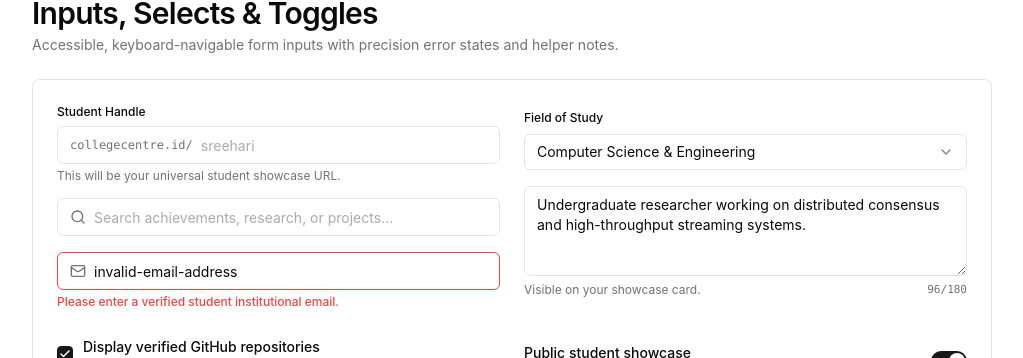
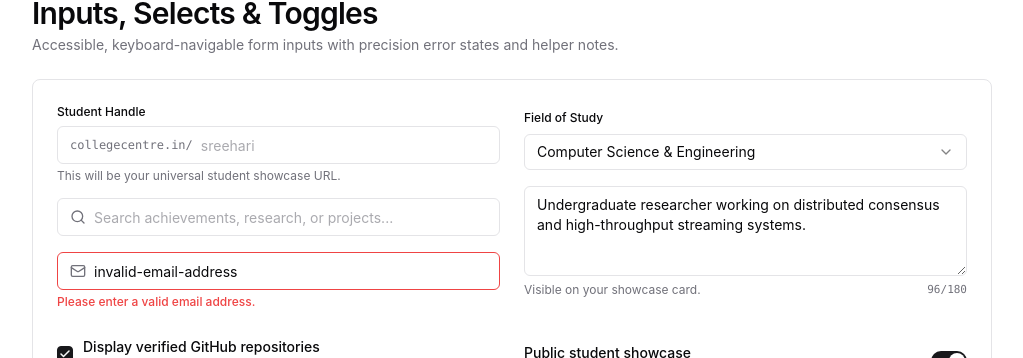
Before and after one commit to collegecentre/Collegecentre, a Next.js app: page /design-system in a window 1280 px wide. Shown: the part 2337-2695 px from the top of the page, without its empty margins (128-1151 px from the left). Built offline with nearby package versions, Linux system fonts and the light colour scheme.

Commit message:
fix: update domain to collegecentre.in and generalize email verification

```diff
--- a/src/app/design-system/page.tsx
+++ b/src/app/design-system/page.tsx
@@ -257,7 +257,7 @@ export default function DesignSystemShowcase() {
               <div className="space-y-1">
                 <span className="text-[10px] font-mono uppercase text-muted-foreground">Monospace / Code</span>
                 <p>
-                  <Typography variant="code">collegecentre.id/alex-rivera</Typography>
+                  <Typography variant="code">collegecentre.in/alex-rivera</Typography>
                 </p>
                 <Typography variant="bodySm">
                   Deterministic vanity links for student portfolios.
@@ -378,7 +378,7 @@ export default function DesignSystemShowcase() {
             <div className="space-y-4">
               <Input
                 label="Student Handle"
-                prefixElement={<span className="text-xs font-mono text-muted-foreground">collegecentre.id/</span>}
+                prefixElement={<span className="text-xs font-mono text-muted-foreground">collegecentre.in/</span>}
                 placeholder="sreehari"
                 helperText="This will be your universal student showcase URL."
               />
@@ -392,7 +392,7 @@ export default function DesignSystemShowcase() {
                 type="email"
                 prefixElement={<Mail className="h-4 w-4 text-muted-foreground" />}
                 defaultValue="invalid-email-address"
-                error="Please enter a verified student institutional email."
+                error="Please enter a valid email address."
               />
             </div>
 
@@ -664,7 +664,7 @@ export default function DesignSystemShowcase() {
               onClick={() =>
                 toast({
                   title: "Profile link active",
-                  description: "collegecentre.id/alex-rivera is now live.",
+                  description: "collegecentre.in/alex-rivera is now live.",
                   variant: "success",
                 })
               }
@@ -789,7 +789,7 @@ export default function DesignSystemShowcase() {
           {/* Error Banner & Error State */}
           <div className="space-y-4">
             <ErrorBanner
-              message="Failed to connect to university identity provider. Verification is pending."
+              message="Failed to connect to student verification service. Verification is pending."
               onDismiss={() => toast({ title: "Error banner dismissed", variant: "default" })}
             />
 
--- a/src/components/landing/ClaimHandleModal.tsx
+++ b/src/components/landing/ClaimHandleModal.tsx
@@ -26,18 +26,19 @@ export function ClaimHandleModal({
   onOpenChange,
   initialHandle = "",
 }: ClaimHandleModalProps) {
-  const [handle, setHandle] = React.useState(initialHandle || "yourname");
+  const [handle, setHandle] = React.useState(() => initialHandle || "yourname");
   const [college, setCollege] = React.useState("");
   const [email, setEmail] = React.useState("");
   const [isLoading, setIsLoading] = React.useState(false);
   const [isReserved, setIsReserved] = React.useState(false);
   const { toast } = useToast();
 
-  const prevInitialRef = React.useRef(initialHandle);
-  if (prevInitialRef.current !== initialHandle && initialHandle) {
-    prevInitialRef.current = initialHandle;
-    setHandle(initialHandle.toLowerCase().replace(/[^a-z0-9_-]/g, ""));
-  }
+  // Reset handle when modal opens with a new initial handle
+  React.useEffect(() => {
+    if (open && initialHandle) {
+      setHandle(initialHandle.toLowerCase().replace(/[^a-z0-9_-]/g, ""));
+    }
+  }, [open, initialHandle]);
 
   const cleanHandle = handle.toLowerCase().replace(/[^a-z0-9_-]/g, "");
 
@@ -52,7 +53,7 @@ export function ClaimHandleModal({
 
     toast({
       title: "Handle Reserved!",
-      description: `collegecentre.id/${cleanHandle} is reserved for your student onboarding.`,
+      description: `collegecentre.in/${cleanHandle} is reserved for your student onboarding.`,
       variant: "success",
     });
   };
@@ -88,7 +89,7 @@ export function ClaimHandleModal({
                 </span>
               </div>
               <div className="flex items-center rounded-md border border-input bg-background px-3 py-2 text-sm font-mono text-foreground focus-within:ring-2 focus-within:ring-ring">
-                <span className="text-muted-foreground select-none">collegecentre.id/</span>
+                <span className="text-muted-foreground select-none">collegecentre.in/</span>
                 <input
                   type="text"
                   value={cleanHandle}
@@ -111,13 +112,13 @@ export function ClaimHandleModal({
               />
 
               <Input
-                label="Student Email (.edu or institutional)"
+                label="Email"
                 type="email"
-                placeholder="you@university.edu"
+                placeholder="you@email.com"
                 prefixElement={<User className="h-4 w-4 text-muted-foreground" />}
                 value={email}
                 onChange={(e) => setEmail(e.target.value)}
-                helperText="Used to grant verified student badge."
+                helperText="Used to set up your account and verify your profile."
               />
             </div>
 
@@ -145,7 +146,7 @@ export function ClaimHandleModal({
               <DialogTitle className="text-xl">Handle reserved!</DialogTitle>
               <DialogDescription className="text-sm">
                 <span className="font-mono font-semibold text-foreground">
-                  collegecentre.id/{cleanHandle}
+                  collegecentre.in/{cleanHandle}
                 </span>{" "}
                 is locked for you. When Phase 2 authentication opens, you&apos;ll be first in line to publish your showcase.
               </DialogDescription>
--- a/src/components/landing/FinalCTA.tsx
+++ b/src/components/landing/FinalCTA.tsx
@@ -51,7 +51,7 @@ export function FinalCTA({ onOpenClaim }: FinalCTAProps) {
           className="max-w-md mx-auto flex flex-col sm:flex-row items-center gap-2 rounded-lg border border-border bg-background p-1.5 shadow-subtle focus-within:ring-2 focus-within:ring-ring transition-all"
         >
           <div className="flex items-center px-3 py-2 w-full font-mono text-xs sm:text-sm text-foreground">
-            <span className="text-muted-foreground select-none">collegecentre.id/</span>
+            <span className="text-muted-foreground select-none">collegecentre.in/</span>
             <input
               type="text"
               value={handle}
--- a/src/components/landing/Hero.tsx
+++ b/src/components/landing/Hero.tsx
@@ -52,7 +52,7 @@ export function Hero({ onOpenClaim, onOpenExplore }: HeroProps) {
           className="flex flex-col sm:flex-row items-center gap-2 rounded-lg border border-border/80 bg-card p-1.5 shadow-card focus-within:border-primary/80 focus-within:ring-2 focus-within:ring-ring transition-all"
         >
           <div className="flex items-center px-3 py-2 w-full font-mono text-xs sm:text-sm text-foreground">
-            <span className="text-muted-foreground select-none">collegecentre.id/</span>
+            <span className="text-muted-foreground select-none">collegecentre.in/</span>
             <input
               type="text"
               value={handleInput}
--- a/src/components/landing/HowItWorks.tsx
+++ b/src/components/landing/HowItWorks.tsx
@@ -16,9 +16,9 @@ export function HowItWorks({ onOpenClaim }: HowItWorksProps) {
       title: "Create & Claim",
       subtitle: "30 seconds setup",
       description:
-        "Reserve your custom vanity handle (e.g. collegecentre.id/alex) and connect your university email or GitHub profile.",
+        "Reserve your custom vanity handle (e.g. collegecentre.in/alex) and connect your email or GitHub profile.",
       icon: <UserCheck className="h-5 w-5 text-brand" />,
-      features: ["Custom vanity URL", ".edu institutional verification", "Instant student onboarding"],
+      features: ["Custom vanity URL", "Instant student verification", "Seamless onboarding"],
     },
     {
       step: "02",
--- a/src/components/landing/LoginModal.tsx
+++ b/src/components/landing/LoginModal.tsx
@@ -1,7 +1,7 @@
 "use client";
 
 import * as React from "react";
-import { GitBranch, School, ArrowRight } from "lucide-react";
+import { Mail, GitBranch, ArrowRight } from "lucide-react";
 import {
   Dialog,
   DialogContent,
@@ -56,10 +56,10 @@ export function LoginModal({ open, onOpenChange, onOpenClaim }: LoginModalProps)
             variant="outline"
             className="w-full justify-start text-sm h-10"
             disabled={isLoading}
-            onClick={() => handleSimulateLogin("University SSO")}
-            leftIcon={<School className="h-4 w-4 text-brand" />}
+            onClick={() => handleSimulateLogin("Email Magic Link")}
+            leftIcon={<Mail className="h-4 w-4 text-brand" />}
           >
-            Continue with University Email
+            Continue with Email
           </Button>
 
           <Button
--- a/src/components/landing/ProfilePreview.tsx
+++ b/src/components/landing/ProfilePreview.tsx
@@ -31,7 +31,7 @@ export function ProfilePreview() {
     setCopied(true);
     toast({
       title: "URL Copied",
-      description: "collegecentre.id/alexrivera copied to clipboard.",
+      description: "collegecentre.in/alexrivera copied to clipboard.",
       variant: "default",
     });
     setTimeout(() => setCopied(false), 2000);
@@ -122,7 +122,7 @@ export function ProfilePreview() {
           </div>
 
           <div className="flex items-center gap-1.5 px-3 py-1 rounded-md bg-background border border-border/70 text-xs font-mono text-muted-foreground max-w-xs w-full justify-between">
-            <span className="truncate">collegecentre.id/alexrivera</span>
+            <span className="truncate">collegecentre.in/alexrivera</span>
             <button
               onClick={handleCopyLink}
               className="text-muted-foreground hover:text-foreground p-0.5"
--- a/src/components/landing/WhyCollegeCentre.tsx
+++ b/src/components/landing/WhyCollegeCentre.tsx
@@ -15,7 +15,7 @@ export function WhyCollegeCentre() {
     {
       feature: "Academic Identity",
       generic: "No university, degree, graduation year, or GPA fields",
-      collegecentre: "Structured student bio, verified institutional badge, and graduation timeline",
+      collegecentre: "Structured student bio, verified student badge, and graduation timeline",
     },
     {
       feature: "Hackathon & Honors Showcase",
@@ -118,10 +118,10 @@ export function WhyCollegeCentre() {
             <ShieldCheck className="h-4 w-4" />
           </div>
           <Typography variant="h4" className="text-sm font-semibold">
-            Institutional Verification
+            Verified Student Identity
           </Typography>
           <Typography variant="caption" className="text-xs text-muted-foreground leading-relaxed block">
-            Verify via institutional email to stand out to recruiters, labs, and fellowship committees.
+            Verify your profile to stand out to recruiters, labs, and fellowship committees.
           </Typography>
         </Card>
 
```
Also changed, not shown: 1 other file (tests, documents, lock files or other folders).
